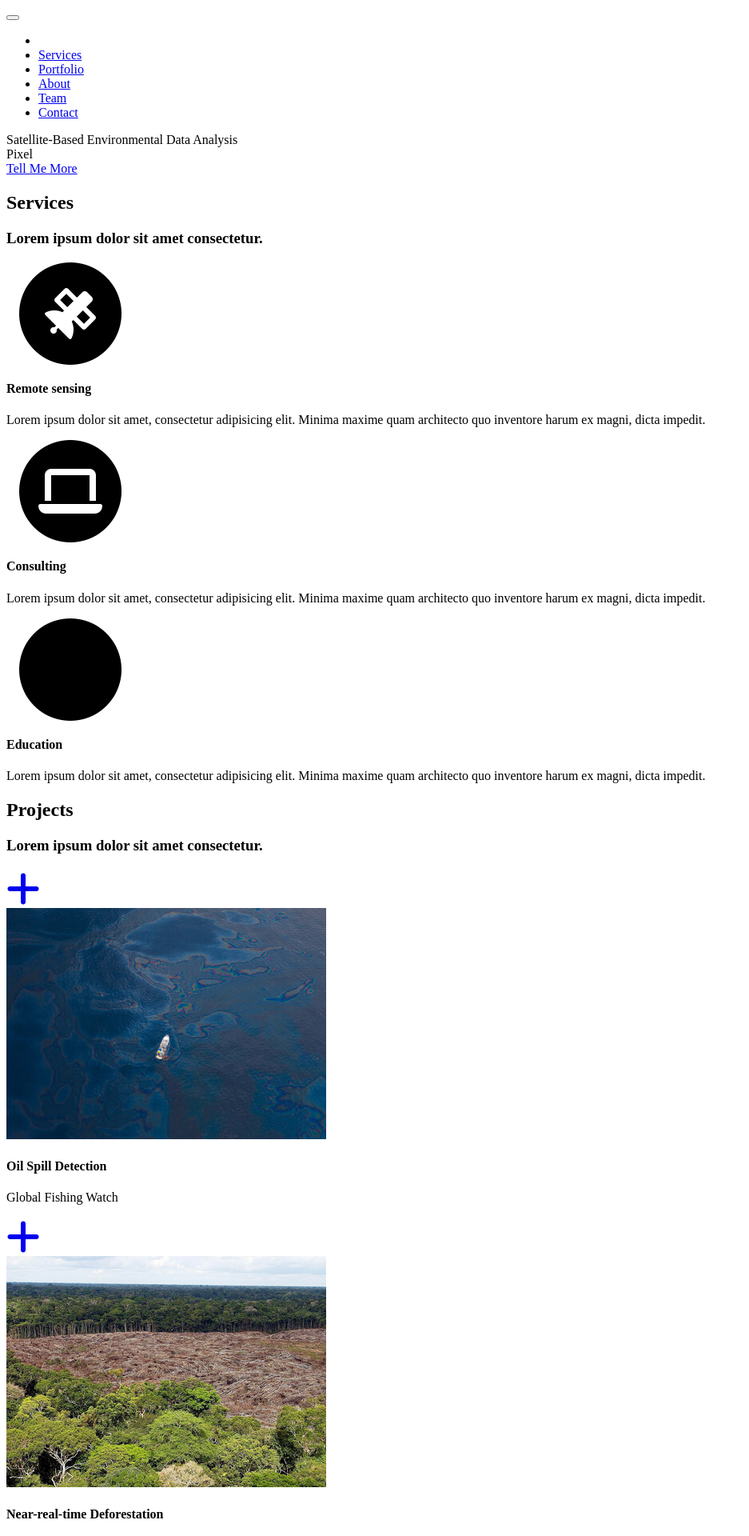
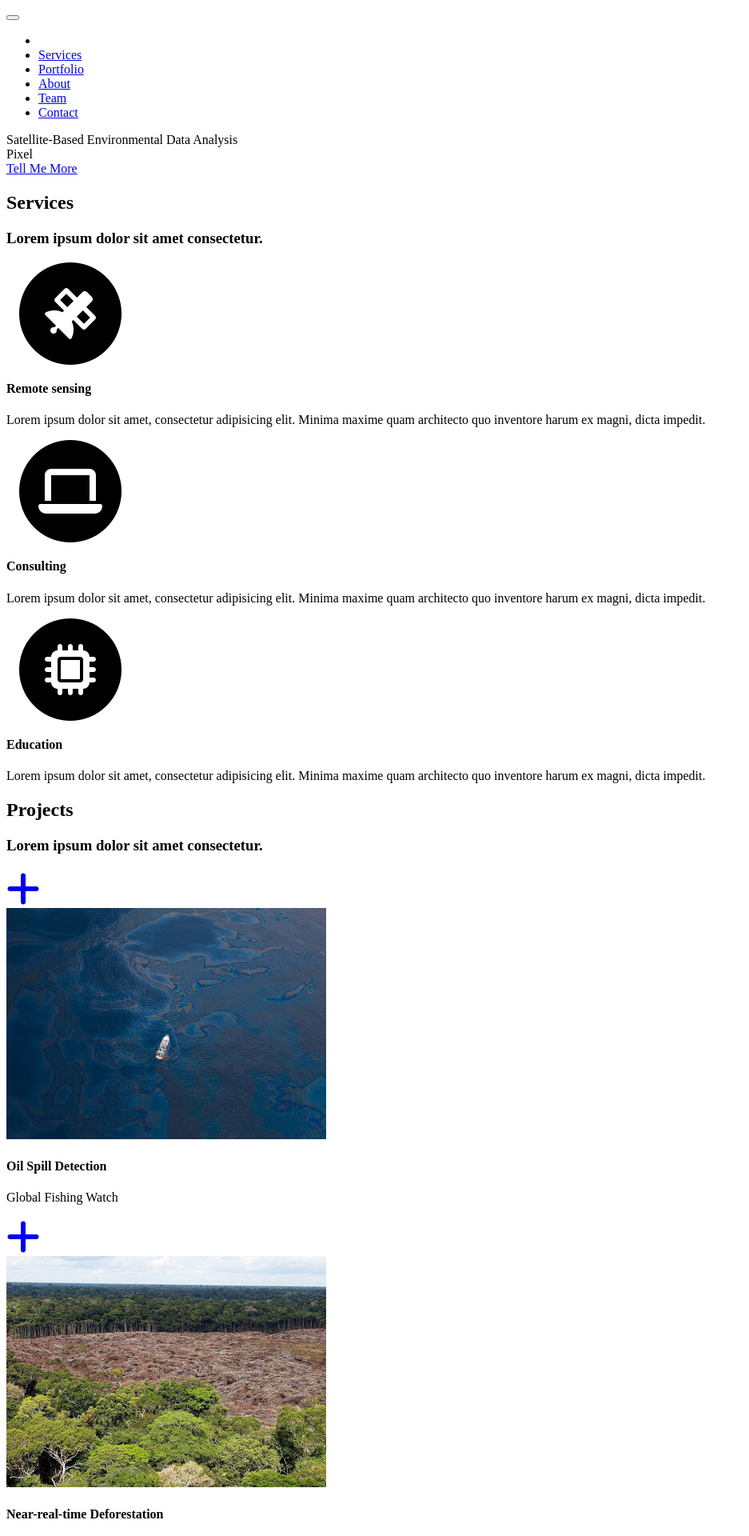
Before and after one commit to PixelNGO/pixel-ong.github.io, a Jekyll site: the page built from index.html, in a window 1280 px wide. Shown: the top 1920 px of the page at 80% size, without its empty margins (0-937 px from the left). Built offline with Jekyll 4.4.1, drawn with Linux system fonts in a browser that asks for light colours; some web fonts are replaced.

Commit message:
Update services.html

```diff
--- a/_includes/services.html
+++ b/_includes/services.html
@@ -27,7 +27,7 @@
                 <div class="col-md-4">
                     <span class="fa-stack fa-4x">
                         <i class="fa fa-circle fa-stack-2x text-primary"></i>
-                        <i class="fa-solid fa-microchip-ai fa-stack-1x fa-inverse"></i>
+                        <i class="fa-solid fa-microchip fa-stack-1x fa-inverse"></i>
                     </span>
                     <h4 class="service-heading">Education</h4>
                     <p class="text-muted">Lorem ipsum dolor sit amet, consectetur adipisicing elit. Minima maxime quam architecto quo inventore harum ex magni, dicta impedit.</p>
```
